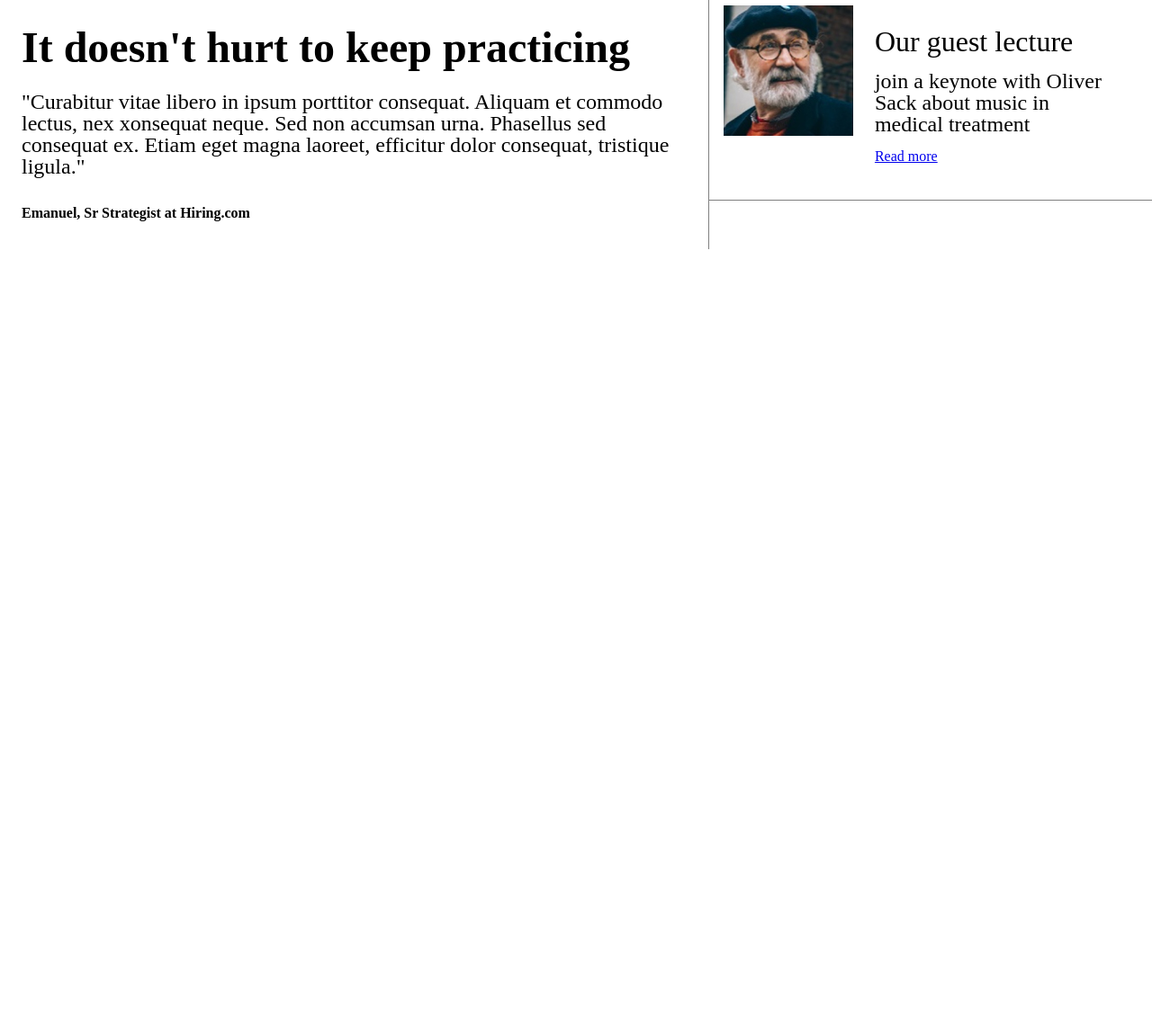
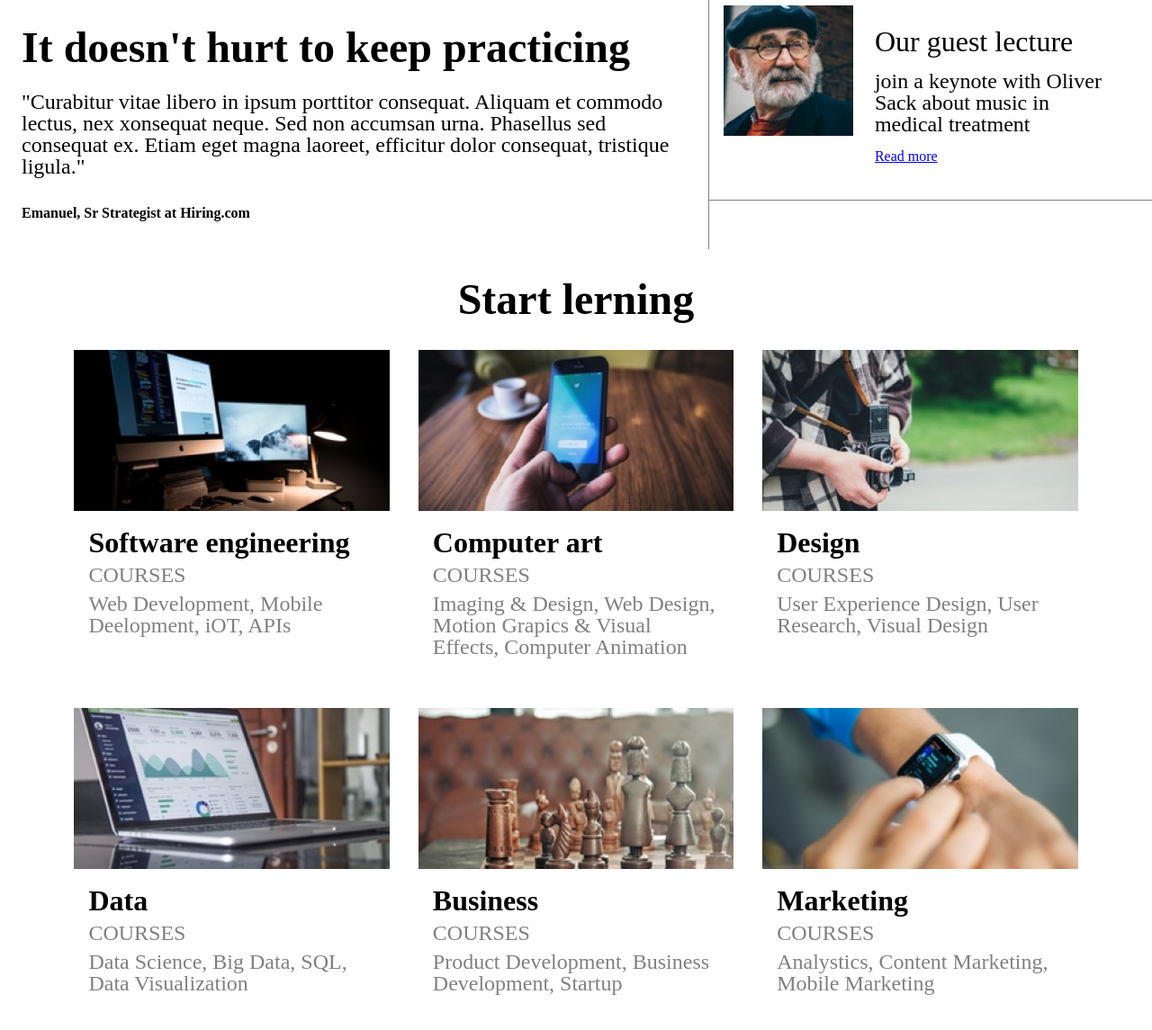
Before and after one commit to TarvoTeder/Colmar_Academy, a plain HTML site: page index.html in a window 1280 px wide. Shown: the part 1121-2266 px from the top of the page at 90% size. Before the commit the page ends 1398 px from the top, so only its background shows below. Drawn offline with Linux system fonts and the light colour scheme; files whose address does not match are found by name.

Commit message:
Added courses html and css

```diff
--- a/index.html
+++ b/index.html
@@ -93,6 +93,75 @@
       </div>
     </section>
 
+    <!-- Courses Section -->
+    <section class="flex-column" id="courses">
+      <div class="section-title">
+        <h1>Start lerning</h1>
+      </div>
+      <div class="courses flex-row">
+        <div class="course flex-column">
+          <div class="image-content">
+            <img src="resources/images/course-software.jpg" alt="">
+          </div>
+          <div class="text-content">
+            <h2>Software engineering</h2>
+            <h4 class="designation">COURSES</h4>
+            <h4>Web Development, Mobile Deelopment, iOT, APIs</h4>
+          </div>
+        </div>
+        <div class="course flex-column">
+          <div class="image-content">
+            <img src="resources/images/course-computer-art.jpg" alt="">
+          </div>
+          <div class="text-content">
+            <h2>Computer art</h2>
+            <h4 class="designation">COURSES</h4>
+            <h4>Imaging & Design, Web Design, Motion Grapics & Visual Effects, Computer Animation</h4>
+          </div>
+        </div>
+        <div class="course flex-column">
+          <div class="image-content">
+            <img src="resources/images/course-design.jpg" alt="">
+          </div>
+          <div class="text-content">
+            <h2>Design</h2>
+            <h4 class="designation">COURSES</h4>
+            <h4>User Experience Design, User Research, Visual Design</h4>
+          </div>
+        </div>
+        <div class="course flex-column">
+          <div class="image-content">
+            <img src="resources/images/course-data.jpg" alt="">
+          </div>
+          <div class="text-content">
+            <h2>Data</h2>
+            <h4 class="designation">COURSES</h4>
+            <h4>Data Science, Big Data, SQL, Data Visualization</h4>
+          </div>
+        </div>
+        <div class="course flex-column">
+          <div class="image-content">
+            <img src="resources/images/course-business.jpg" alt="">
+          </div>
+          <div class="text-content">
+            <h2>Business</h2>
+            <h4 class="designation">COURSES</h4>
+            <h4>Product Development, Business Development, Startup</h4>
+          </div>
+        </div>
+        <div class="course flex-column">
+          <div class="image-content">
+            <img src="resources/images/course-marketing.jpg" alt="">
+          </div>
+          <div class="text-content">
+            <h2>Marketing</h2>
+            <h4 class="designation">COURSES</h4>
+            <h4>Analystics, Content Marketing, Mobile Marketing</h4>
+          </div>
+        </div>
+      </div>
+    </section>
+
 
 
 
--- a/resources/css/style.css
+++ b/resources/css/style.css
@@ -149,3 +149,39 @@ section {
 .headline h4 {
   margin: 1rem 0;
 }
+
+/* Courses Section */
+.section-title {
+  margin: 2rem;
+  text-align: center;
+}
+
+.courses {
+  justify-content: center;
+  flex-wrap: wrap;
+  padding: 0 3.5rem;
+}
+
+.course {
+  width: 30%;
+  margin: 0 1rem 2rem 1rem;
+  color: gray;
+}
+
+.course .image-content {
+  height: auto;
+  width: 100%;
+}
+
+.course .text-content {
+  padding: 1rem 1rem 1.5rem;
+}
+
+#courses h2 {
+  font-weight: bold;
+  color: black;
+}
+
+.designation {
+  padding: 0.5rem 0;
+}
```
